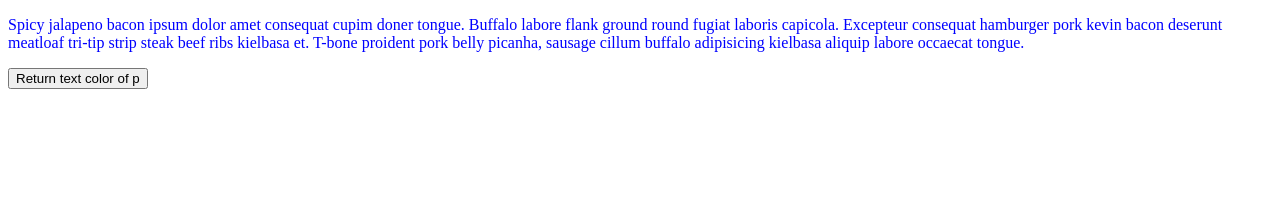
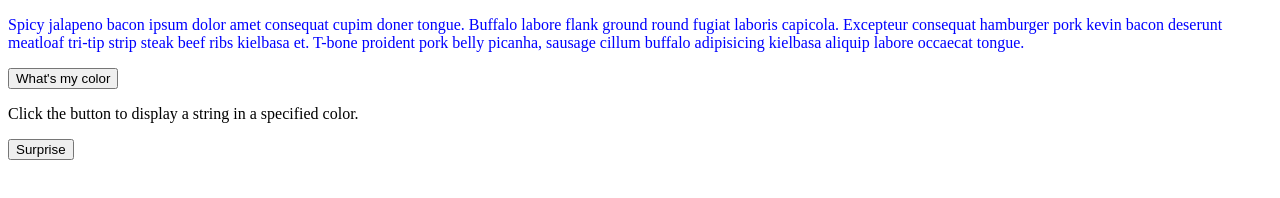
Before and after one commit to erictinez/literary-mutilator, a plain HTML site: page index.html in a window 1280 px wide. Drawn offline with Linux system fonts and the light colour scheme.

Commit message:
added some buttons and colors to assignment

```diff
--- a/index.html
+++ b/index.html
@@ -12,8 +12,21 @@
 		</p>
 
 		<button type="button"
-				  onclick="myFunction()">Return text color of p</button>
+				  onclick="myFunction()">What's my color</button>
 
+		<p>Click the button to display a string in a specified color.</p>
+
+		<button onclick="myFunction()">Surprise</button>
+
+		<p id="demo"></p>
+
+		<script>
+			function myFunction() {
+				var str = "Spicy jalapeno bacon ipsum dolor amet consequat cupim doner tongue. Buffalo labore flank ground round fugiat laboris capicola. Excepteur consequat hamburger pork kevin bacon deserunt meatloaf tri-tip strip steak beef ribs kielbasa et. T-bone proident pork belly picanha, sausage cillum buffalo adipisicing kielbasa aliquip labore occaecat tongue.";
+				var result = str.fontcolor("purple");
+				document.getElementById("demo").innerHTML = result;
+			}
+		</script>
 
 
 	</body>
```
